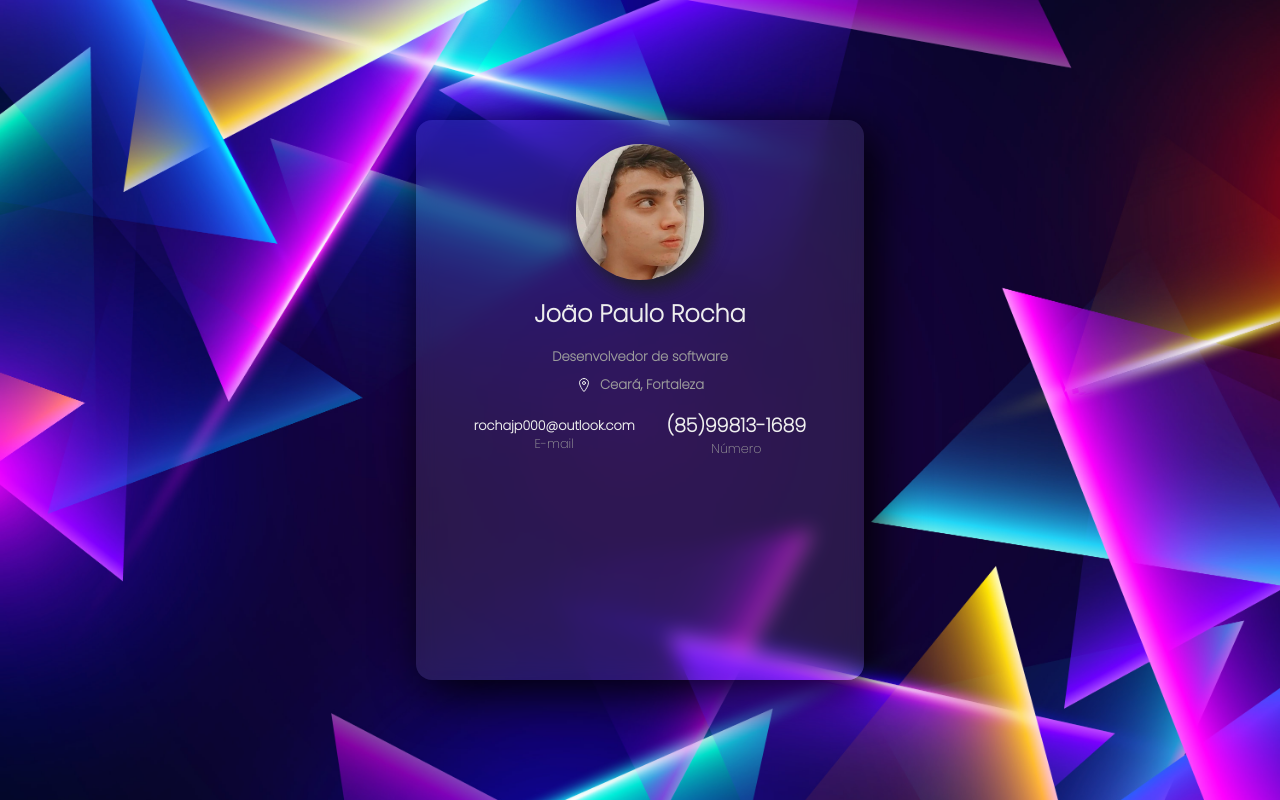
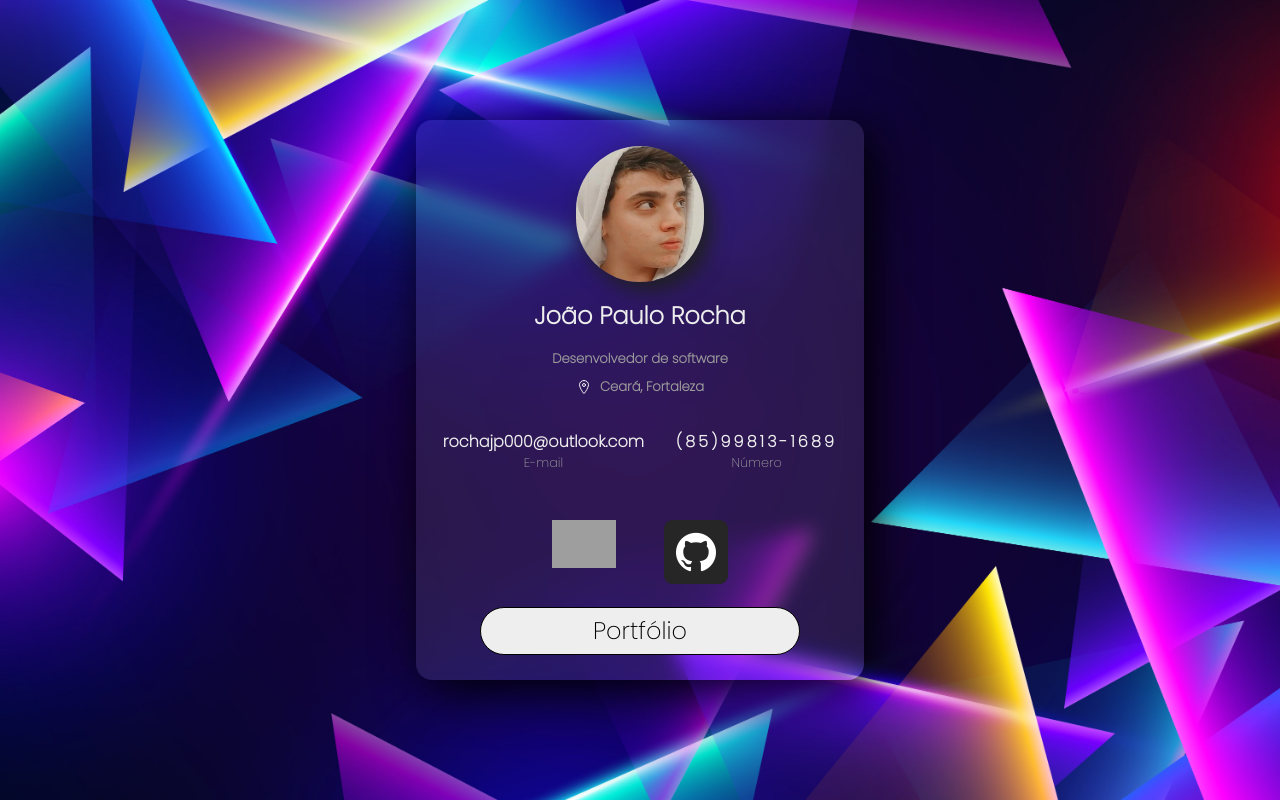
Before and after one commit to rochajpp/CardProfile, a plain HTML site: page index.html in a window 1280 px wide. Drawn offline with nearby package versions, Linux system fonts and the light colour scheme; grey boxes are pictures that could not be loaded.

Commit message:
Finalização do projeto

```diff
--- a/index.html
+++ b/index.html
@@ -27,7 +27,9 @@
                         <p>anos</p>
                     </div> -->
                     <div class="email">
-                        <h1>rochajp000@outlook.com</h1>
+                        <a href="mailto: rochajp000@outlook.com">
+                            <h1>rochajp000@outlook.com</h1>
+                        </a>
                         <p>E-mail</p>
                     </div>
                     <div class="number">
@@ -35,7 +37,16 @@
                         <p>Número</p>
                     </div>
                 </div>
-            </div>
+                <div class="socialNetwork">
+                    <a href="https://www.linkedin.com/in/jo%C3%A3o-paulo-medeiros-rocha-75445820b/" target="_blank">
+                        <img src="https://cdn.jsdelivr.net/gh/devicons/devicon/icons/linkedin/linkedin-original.svg" />
+                    </a>
+                    <a href="https://github.com/rochajpp" target="_blank">
+                        <img src="img/github.png" />
+                    </a>
+                </div>
+                <a class="portfolio" href="https://rochajpp.github.io/Portfolio/" target="_blank">Portfólio</a>
+        </div>
         </div>
     </section>
     <script type="module" src="https://unpkg.com/ionicons@5.5.2/dist/ionicons/ionicons.esm.js"></script>
--- a/style.css
+++ b/style.css
@@ -17,6 +17,7 @@ body{
 .contentTotal{
     height: 100vh;
     display: flex;
+    flex-direction: column;
     justify-content: center;
     align-items: center;
 
@@ -39,6 +40,8 @@ body{
     height: 35rem;
     display: flex;
     flex-direction: column;
+    align-items: center;
+    justify-content: center;
     gap: 1rem;
 }
 .contentBox div{
@@ -82,6 +85,11 @@ body{
     flex-direction: row;
     gap: 2rem;
     font-size: 0.8rem;
+    margin-top: 1rem;
+
+}
+.infoProgrammer a{
+    text-decoration: none;
 }
 .infoProgrammer div{
     display: flex;
@@ -91,9 +99,51 @@ body{
 .infoProgrammer div p{
     color: var(--secondaryColor);
 }
-.email{
+.infoProgrammer h1{
+    font-size: 1rem;
+    color: var(--primaryColor);
 
 }
 .email h1{
-    font-size: 0.8rem;
+    transition: 1s;
 }
+.email h1:hover{
+    cursor: pointer;
+    letter-spacing: 0.1rem;
+    color: rgb(0, 195, 255);
+}
+.number h1{
+    letter-spacing: 0.2rem;
+}
+.socialNetwork img{
+    margin-top: 2rem;
+    width: 4rem;
+    transition: 0.5s;
+}
+.socialNetwork{
+    display: flex;
+    flex-direction: row;
+    gap: 3rem;
+}
+.socialNetwork img:hover{
+    cursor: pointer;
+    width: 5rem;
+}
+.portfolio{
+    display: flex;
+    align-items: center;
+    justify-content: center;
+    font-size: 1.5rem;
+    color: black;
+    text-decoration: none;
+    background-color: var(--primaryColor);
+    width: 20rem;
+    height: 3rem;
+    border: 1px solid black;
+    border-radius: 2rem;
+    transition: 0.5s;
+}
+.portfolio:hover{
+    cursor: pointer;
+    background-color: var(--secondaryColor);
+}
```
Also changed, not shown: img/github.png (added).
